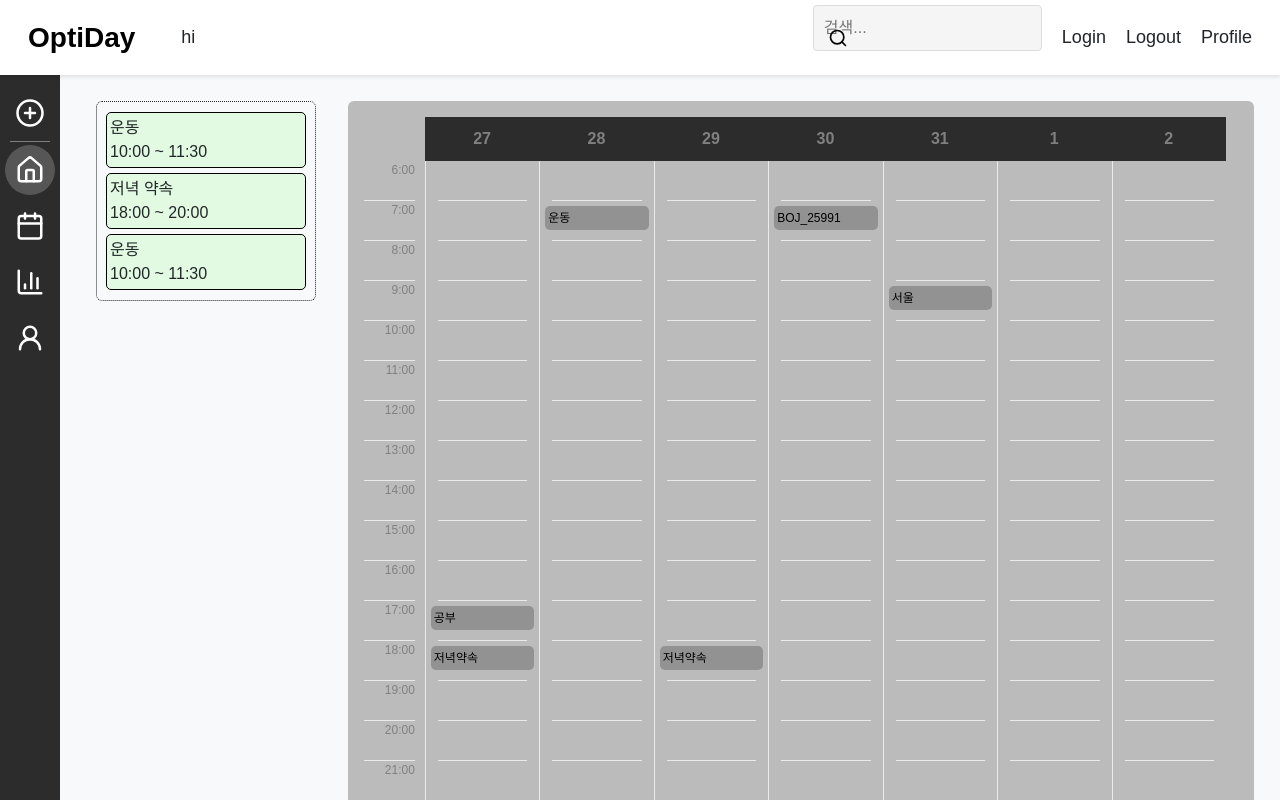
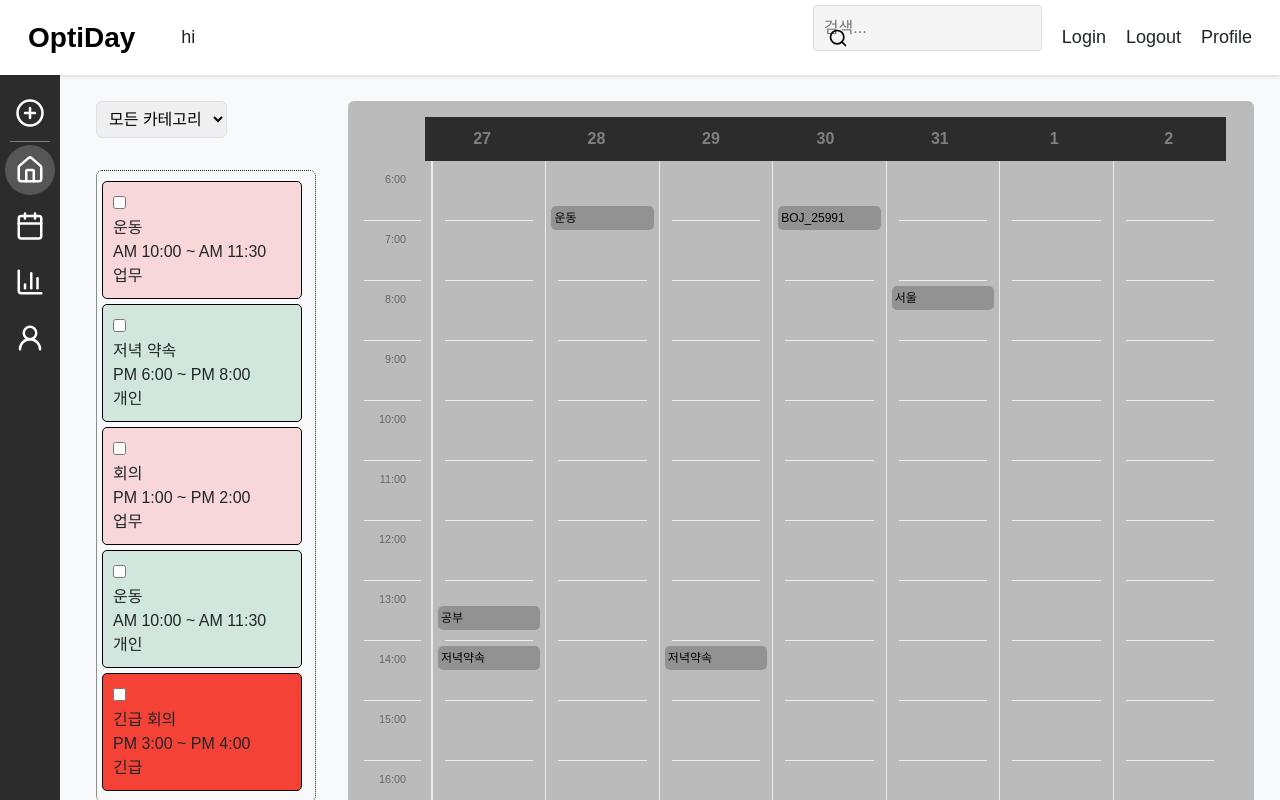
Before and after one commit to dbzoseh2rl/Optiday_front, a React (Create React App) app: page / in a window 1280 px wide. Shown: the top 800 px of the page. Built offline with nearby package versions, Linux system fonts and the light colour scheme.

Commit message:
feat: Mainpage add

```diff
--- a/package.json
+++ b/package.json
@@ -3,6 +3,11 @@
   "version": "0.1.0",
   "private": true,
   "dependencies": {
+    "@fullcalendar/core": "^6.1.15",
+    "@fullcalendar/daygrid": "^6.1.15",
+    "@fullcalendar/interaction": "^6.1.15",
+    "@fullcalendar/react": "^6.1.15",
+    "@fullcalendar/timegrid": "^6.1.15",
     "bootstrap": "^5.3.3",
     "cra-template": "1.2.0",
     "lucide-react": "^0.468.0",
--- a/src/components/Main.jsx
+++ b/src/components/Main.jsx
@@ -4,64 +4,44 @@ import Calendar from "./Calendar"
 
 
 function Main(){
-    const categories = {
-        work: {
-          name: "업무",
-          color: "bg-blue-100",
-        },
-        meeting: {
-          name: "미팅",
-          color: "bg-yellow-100",
-        },
-        personal: {
-          name: "개인",
-          color: "bg-green-100",
-        },
-        urgent: {
-          name: "긴급",
-          color: "bg-red-100",
-        },
-      };
-      const [currentTime, setCurrentTime] = useState(new Date());
+    // 카테고리 선택 상태 추가
+    const [selectedCategory, setSelectedCategory] = useState('All');
 
-      const generateHeatmapData = () => {
-        const months = 12;
-        return Array.from(
-          {
-            length: months,
-          },
-          () =>
-            Array.from(
-              {
-                length: 7,
-              },
-              () =>
-                Object.keys(categories)[
-                  Math.floor(Math.random() * Object.keys(categories).length)
-                ],
-            ),
-        );
-      };
-      const [heatmapData] = useState(generateHeatmapData());
-      useEffect(() => {
-        const timer = setInterval(() => setCurrentTime(new Date()), 60000);
-        return () => clearInterval(timer);
-      }, []);
+    // 사용자 프로필 상태
+    const [user] = useState({
+        name: '사용자',
+        profileImage: 'https://via.placeholder.com/50', // 기본 프로필 이미지
+    });
 
-    return(
+    return (
         <div className="main contents">
-            <div className="p-3">
-            <Todoslist/>
-            </div>
-            <div className="w-100 p-3">
-                <Calendar/>
-                <div className="feedback p-3 rounded">피드백
+            {/* 카테고리 선택 드롭다운: 테두리 바깥에 위치 */}
+            <div className="">
+              <div className="p-3">
+                  <select
+                      value={selectedCategory} // 현재 선택된 카테고리 값
+                      onChange={(e) => setSelectedCategory(e.target.value)} // 카테고리 변경 시 상태 업데이트
+                      className="p-2 border rounded"
+                  >
+                      <option value="All">모든 카테고리</option>
+                      <option value="업무">업무</option>
+                      <option value="개인">개인</option>
+                      <option value="긴급">긴급</option> {/* '긴급' 카테고리 추가 */}
+                  </select>
+              </div>
 
 
-                </div>
-
+              {/* 할 일 목록 컴포넌트 렌더링 */}
+              <div className="p-3">
+                  <Todoslist selectedCategory={selectedCategory} />
               </div>
+            </div>
+            {/* 캘린더 컴포넌트 */}
+            <div className="w-100 p-3">
+                <Calendar />
+                <div className="feedback p-3 rounded bg-gray-200 mt-4">피드백</div>
+            </div>
         </div>
-    )
+    );
 }
 export default Main
--- a/src/components/OptidayApp.jsx
+++ b/src/components/OptidayApp.jsx
@@ -14,7 +14,7 @@ import FollowersPage from "../page/FollowersPage"
 import FollowingPage from "../page/FollowingPage"
 import SearchAccountsPage from "../page/SearchAccountsPage"
 import Signup from "../page/Signup"
-
+import MonthCalendar from "../page/MonthCalendar"
 
 function OptidayApp(){
   const location = useLocation();
@@ -40,6 +40,7 @@ function OptidayApp(){
           </Route>
           <Route path='/signup' element={<Signup/>}/>
           <Route path='/feedback' element={<Feedback/>}/>
+          <Route path='/month' element={<MonthCalendar/>}/>
         </Routes>
         </div>
     </div>
--- a/src/components/Todoslist.jsx
+++ b/src/components/Todoslist.jsx
@@ -1,27 +1,88 @@
+import { useState } from 'react';
 
-function Todoslist(){
+function Todoslist({ selectedCategory }) {
+  // 할 일 목록 데이터 (완료 여부 상태 추가)
+  const [todos, setTodos] = useState([
+    { title: '운동', startdate: '10:00', enddate: '11:30', category: '업무', completed: false },
+    { title: '저녁 약속', startdate: '18:00', enddate: '20:00', category: '개인', completed: false },
+    { title: '회의', startdate: '13:00', enddate: '14:00', category: '업무', completed: false },
+    { title: '운동', startdate: '10:00', enddate: '11:30', category: '개인', completed: false },
+    { title: '긴급 회의', startdate: '15:00', enddate: '16:00', category: '긴급', completed: false }, // 긴급 추가
+  ]);
 
+  // 카테고리별 색상 지정
+  const categoryColors = {
+    개인: '#d1e7dd', // 연한 초록색
+    업무: '#f8d7da', // 연한 빨간색
+    긴급: '#f44336', // 더 진한 빨간색
+  };
 
-    const todos = [
-        {title:'운동',startdate:'10:00',enddate:'11:30'},
-        {title:'저녁 약속',startdate:'18:00',enddate:'20:00'},
-        {title:'운동',startdate:'10:00',enddate:'11:30'},
-    ]
-    return(
+  // 할 일을 완료 처리하는 함수
+  const toggleComplete = (index) => {
+    setTodos((prevTodos) =>
+      prevTodos.map((todo, i) =>
+        i === index ? { ...todo, completed: !todo.completed } : todo
+      )
+    );
+  };
+
+  // 카테고리 필터링
+  const filteredTodos = selectedCategory === 'All'
+    ? todos
+    : todos.filter(todo => todo.category === selectedCategory);
+
+  return (
     <div className="Todoslist rounded">
-        {todos.map( (todo)=>{
-            return(
-                <div className="todoitem">
-                    <div>
-                        {todo.title}
-                    </div>
-                    <div>
-                        {todo.startdate} ~ {todo.enddate}
-                    </div>
-                </div>
-            );
-        })}
+      {/* 선택된 카테고리의 할 일 목록을 렌더링 */}
+      {filteredTodos.map((todo, index) => {
+        // 시작 시간 포맷 변환 (24시간 -> 12시간)
+        const startTime = todo.startdate.split(':');
+        const startHour = parseInt(startTime[0]);
+        const startMinute = startTime[1];
+        const startAmPm = startHour < 12 ? 'AM' : 'PM';
+        const startHour12 = startHour % 12 === 0 ? 12 : startHour % 12;
+
+        // 종료 시간 포맯 변환 (24시간 -> 12시간)
+        const endTime = todo.enddate.split(':');
+        const endHour = parseInt(endTime[0]);
+        const endMinute = endTime[1];
+        const endAmPm = endHour < 12 ? 'AM' : 'PM';
+        const endHour12 = endHour % 12 === 0 ? 12 : endHour % 12;
+
+        return (
+          <div
+            className="todoitem"
+            key={index}
+            style={{
+              backgroundColor: categoryColors[todo.category] || '#ffffff',
+              padding: '10px',
+              margin: '5px 0',
+              borderRadius: '5px',
+            }}
+          >
+            {/* 체크박스와 제목을 flex로 정렬하여 체크박스가 제목 왼쪽에 위치하도록 */}
+            <div className="flex items-center">
+              {/* 체크박스 위치 조정 */}
+              <input
+                type="checkbox"
+                checked={todo.completed}
+                onChange={() => toggleComplete(index)}
+                className="mr-2"
+              />
+              {/* 제목이 오른쪽으로 배치되도록 수정 */}
+              <div className={todo.completed ? 'line-through' : ''}>{todo.title}</div>
+            </div>
+            {/* 시작 시간과 종료 시간 */}
+            <div>
+              {startAmPm} {startHour12}:{startMinute} ~ {endAmPm} {endHour12}:{endMinute}
+            </div>
+            {/* 카테고리 */}
+            <div>{todo.category}</div>
+          </div>
+        );
+      })}
     </div>
-    )
+  );
 }
-export default Todoslist
+
+export default Todoslist;
--- /dev/null
+++ b/src/components/calendar/CategorySelector.css
@@ -0,0 +1,32 @@
+.category-selector {
+    margin-top: 20px;
+    padding: 15px;
+    background: white;
+    border-radius: 8px;
+    box-shadow: 0 2px 4px rgba(0, 0, 0, 0.1);
+}
+
+.category-selector h3 {
+    margin: 0 0 15px 0;
+    font-size: 1rem;
+    color: #333;
+}
+
+.category-item {
+    display: flex;
+    align-items: center;
+    margin-bottom: 10px;
+}
+
+.category-item input[type="checkbox"] {
+    margin-right: 8px;
+}
+
+.category-item label {
+    color: #444;
+    font-size: 0.9rem;
+    cursor: pointer;
+    position: relative;
+    padding-left: 5px;
+    border-left: 3px solid var(--category-color);
+}
--- /dev/null
+++ b/src/components/calendar/CategorySelector.jsx
@@ -0,0 +1,36 @@
+import React from 'react';
+import './CategorySelector.css';
+
+function CategorySelector({ onCategoryChange }) {
+  // Sample categories
+  const categories = [
+    { id: 1, name: 'Work', color: '#4CAF50' },
+    { id: 2, name: 'Personal', color: '#2196F3' },
+    { id: 3, name: 'Study', color: '#9C27B0' },
+    { id: 4, name: 'Exercise', color: '#FF9800' },
+    { id: 5, name: 'Meeting', color: '#F44336' }
+  ];
+
+  return (
+    <div className="category-selector">
+      <h3>Categories</h3>
+      {categories.map(category => (
+        <div key={category.id} className="category-item">
+          <input
+            type="checkbox"
+            id={`category-${category.id}`}
+            onChange={(e) => onCategoryChange(category.id, e.target.checked)}
+          />
+          <label
+            htmlFor={`category-${category.id}`}
+            style={{ '--category-color': category.color }}
+          >
+            {category.name}
+          </label>
+        </div>
+      ))}
+    </div>
+  );
+}
+
+export default CategorySelector;
--- /dev/null
+++ b/src/styles/Todoslist.css
@@ -0,0 +1,32 @@
+/* 드롭다운을 리스트와 동일한 가로 길이로 설정 */
+.dropdown-container {
+   margin-bottom: 1rem;
+   text-align: center; /* 가운데 정렬 */
+ }
+
+ .category-dropdown {
+   width: 100%; /* 가로 길이를 부모 요소에 맞춤 */
+   max-width: 400px; /* 최대 가로 길이 설정 */
+   padding: 0.5rem;
+   border: 1px solid #ccc;
+   border-radius: 5px;
+   font-size: 1rem;
+   background-color: #f9f9f9;
+   box-shadow: 0 2px 4px rgba(0, 0, 0, 0.1);
+   transition: border-color 0.3s ease-in-out;
+ }
+
+ .category-dropdown:focus {
+   border-color: #007bff; /* 포커스 시 테두리 색상 변경 */
+   outline: none;
+ }
+
+ /* 리스트와 동일한 가로 길이 설정 */
+ .Todoslist .todoitem {
+   max-width: 400px;
+   margin: 0 auto 1rem;
+   padding: 0.5rem;
+   border: 1px solid #ddd;
+   border-radius: 5px;
+   background-color: #fff;
+ }
```
Also changed, not shown: 1 other file (tests, documents, lock files or other folders).
